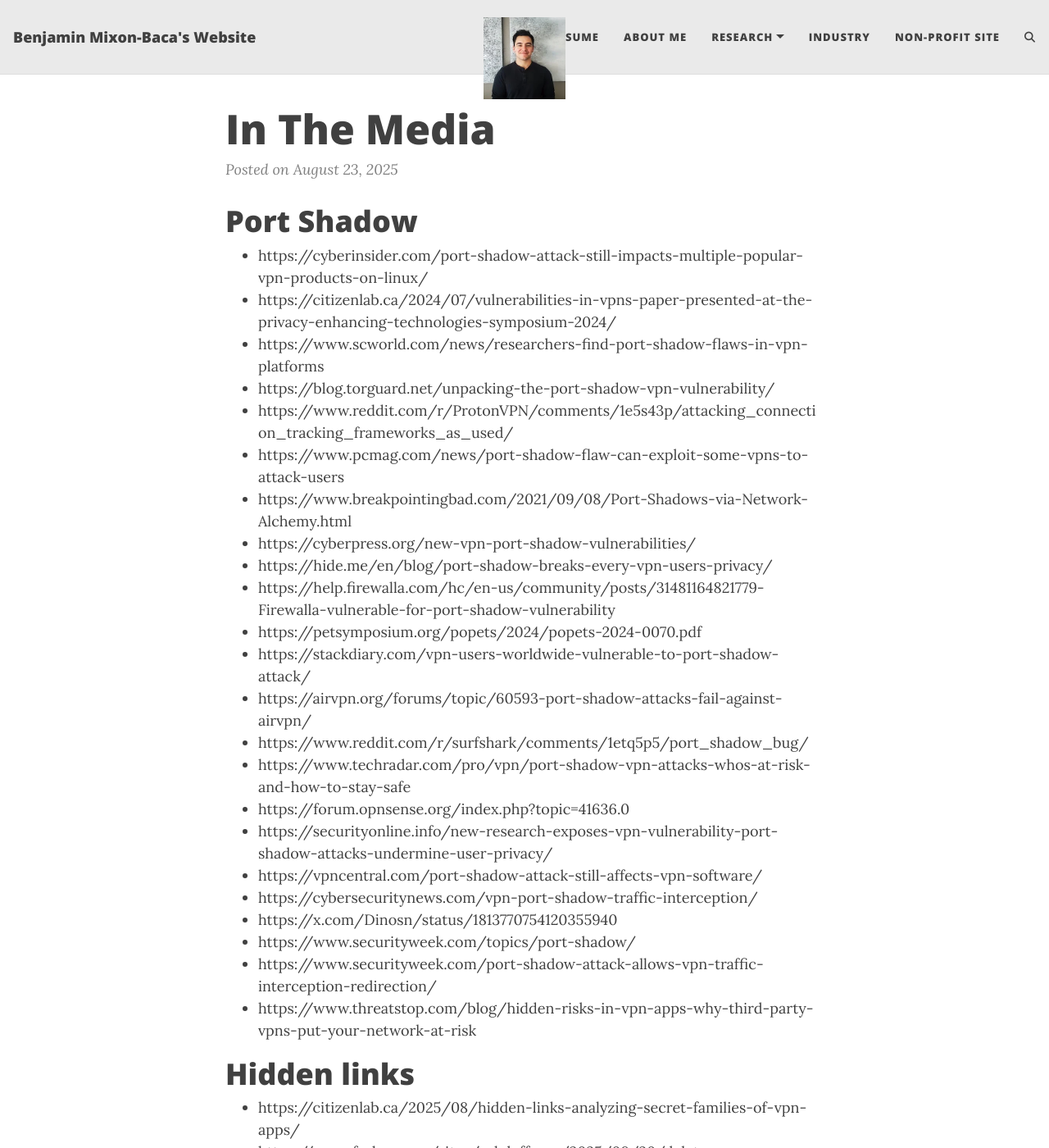
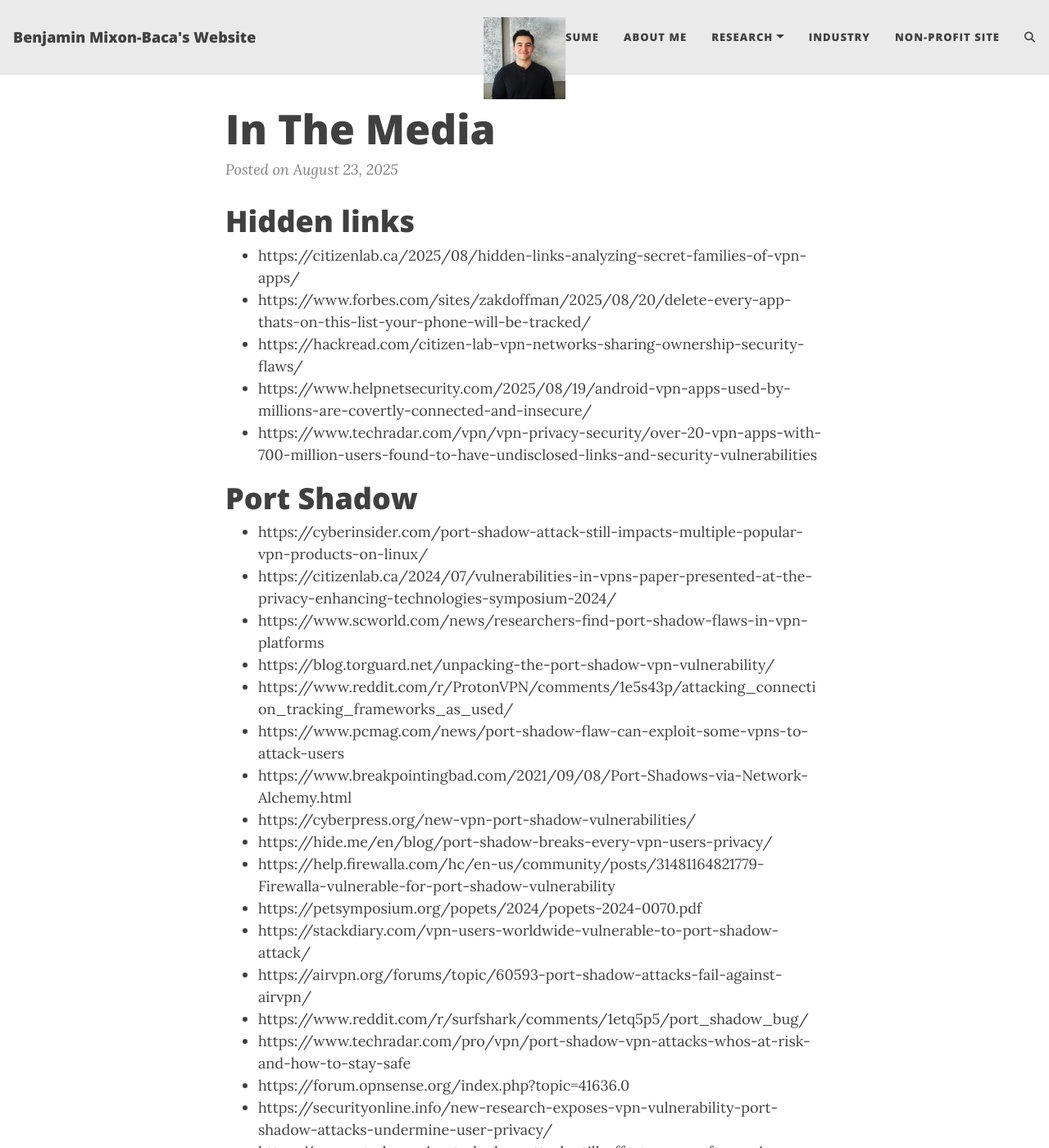
Before and after one commit to bmixonba/bmixonba.github.io, a Jekyll site: the page built from _posts/2025-08-23-in-the-media.md, in a window 1280 px wide and 1400 px high. Shown: the whole window at 82% size. Built offline with Jekyll 4.4.1, drawn with Linux system fonts in a browser that asks for light colours; comment, search, counter and statistics services are not loaded; some of the changed text lies outside the part shown.

Commit message:
Added article to in-the-media

```diff
--- a/_posts/2025-08-23-in-the-media.md
+++ b/_posts/2025-08-23-in-the-media.md
@@ -1,3 +1,11 @@
+# Hidden links
+
+* https://citizenlab.ca/2025/08/hidden-links-analyzing-secret-families-of-vpn-apps/
+* https://www.forbes.com/sites/zakdoffman/2025/08/20/delete-every-app-thats-on-this-list-your-phone-will-be-tracked/
+* https://hackread.com/citizen-lab-vpn-networks-sharing-ownership-security-flaws/
+* https://www.helpnetsecurity.com/2025/08/19/android-vpn-apps-used-by-millions-are-covertly-connected-and-insecure/
+* https://www.techradar.com/vpn/vpn-privacy-security/over-20-vpn-apps-with-700-million-users-found-to-have-undisclosed-links-and-security-vulnerabilities
+
 # Port Shadow
 
 * https://cyberinsider.com/port-shadow-attack-still-impacts-multiple-popular-vpn-products-on-linux/
```
Also changed, not shown: other parts of _posts/2025-08-23-in-the-media.md (+0 -7 lines).
